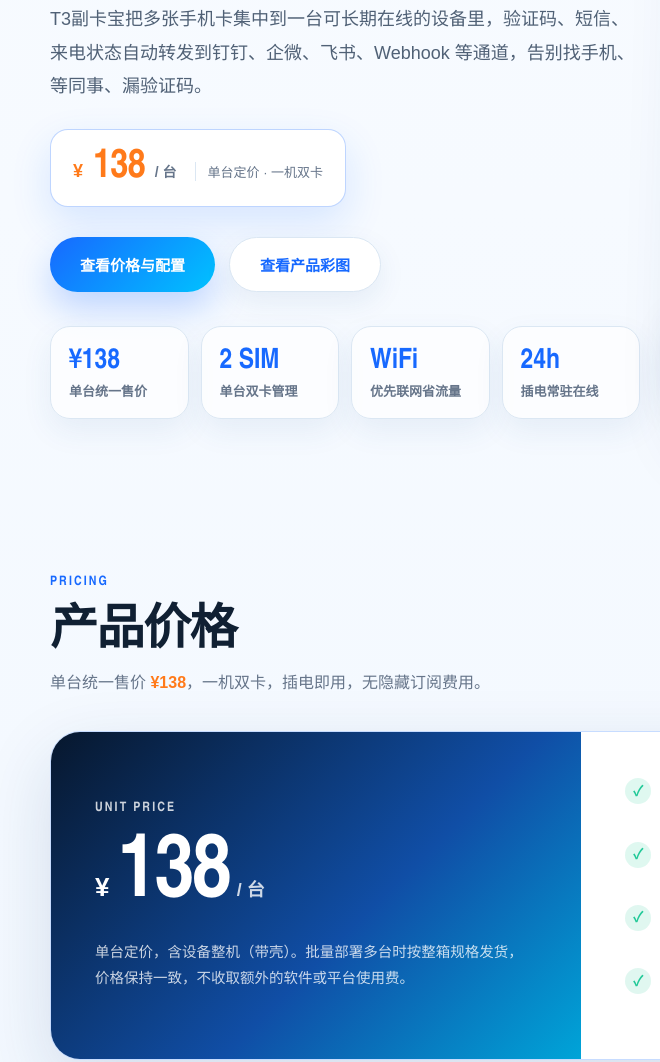
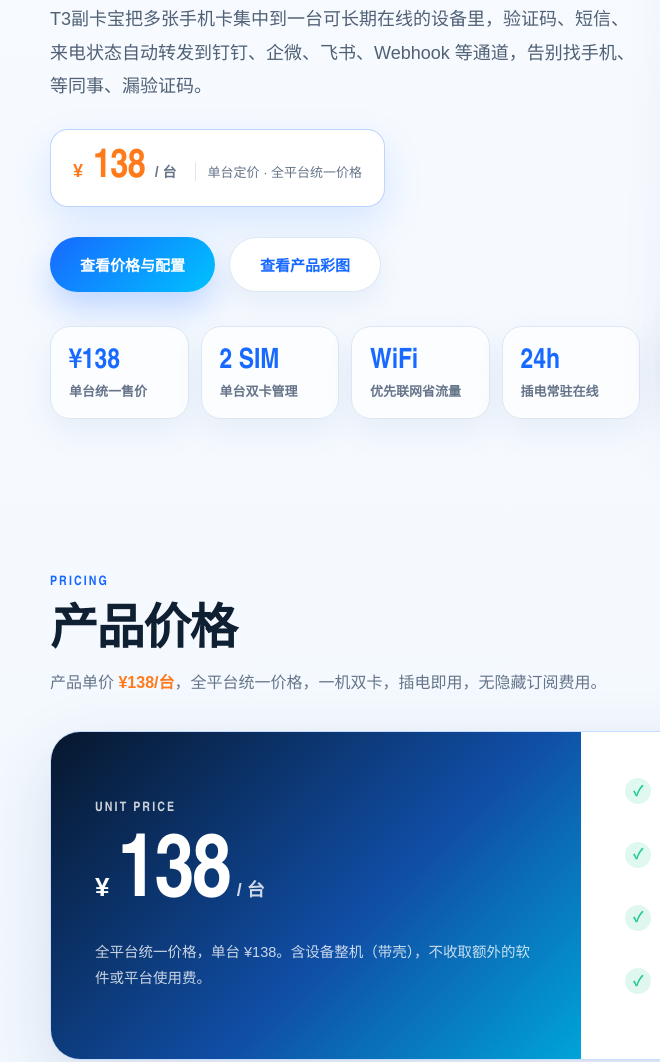
Before and after one commit to zf122373690/fukaobao-promo, a plain HTML site: page index.html in a window 1280 px wide. Shown: the part 394-1456 px from the top of the page, 0-660 px from the left. Drawn offline with Linux system fonts and the light colour scheme.

Commit message:
调整价格展示：去除营销话术，标注全平台统一价格

```diff
--- a/index.html
+++ b/index.html
@@ -185,7 +185,7 @@ th:nth-child(2),td:nth-child(2){background:rgba(23,105,255,.05);color:var(--ink)
     <a href="download.html">工具下载</a>
     <a href="firmware-release.html">更新记录</a>
   </nav>
-  <a class="btn btn-primary" href="#price">¥138/台 立即选购</a>
+  <a class="btn btn-primary" href="#price">查看产品价格</a>
 </div></header>
 
 <main id="top">
@@ -198,7 +198,7 @@ th:nth-child(2),td:nth-child(2){background:rgba(23,105,255,.05);color:var(--ink)
       <p class="lead">T3副卡宝把多张手机卡集中到一台可长期在线的设备里，验证码、短信、来电状态自动转发到钉钉、企微、飞书、Webhook 等通道，告别找手机、等同事、漏验证码。</p>
       <div class="hero-price">
         <span class="cur">¥</span><span class="num">138</span><span class="unit">/ 台</span>
-        <span class="note">单台定价 · 一机双卡</span>
+        <span class="note">单台定价 · 全平台统一价格</span>
       </div>
       <div class="hero-actions">
         <a class="btn btn-primary btn-lg" href="#price">查看价格与配置</a>
@@ -222,13 +222,13 @@ th:nth-child(2),td:nth-child(2){background:rgba(23,105,255,.05);color:var(--ink)
     <div class="section-head">
       <div class="tag">Pricing</div>
       <h2>产品价格</h2>
-      <p>单台统一售价 <b style="color:var(--orange)">¥138</b>，一机双卡，插电即用，无隐藏订阅费用。</p>
+      <p>产品单价 <b style="color:var(--orange)">¥138/台</b>，全平台统一价格，一机双卡，插电即用，无隐藏订阅费用。</p>
     </div>
     <div class="price-band">
       <div class="price-main">
         <div class="tag">Unit Price</div>
         <div class="price-num"><span class="cur">¥</span><span class="n">138</span><span class="u">/ 台</span></div>
-        <p class="sub">单台定价，含设备整机（带壳）。批量部署多台时按整箱规格发货，价格保持一致，不收取额外的软件或平台使用费。</p>
+        <p class="sub">全平台统一价格，单台 ¥138。含设备整机（带壳），不收取额外的软件或平台使用费。</p>
       </div>
       <div class="price-list">
         <div class="price-item"><span class="tick">✓</span><div><b>整机带壳交付</b><span>单台自带完整外壳，防尘防误碰，到手即可部署在运营工位。</span></div></div>
@@ -300,7 +300,7 @@ th:nth-child(2),td:nth-child(2){background:rgba(23,105,255,.05);color:var(--ink)
         <tr><td>流量成本</td><td class="win">WiFi 优先，节省流量</td><td>WiFi 可用</td><td>持续订阅</td><td>常烧卡流量</td></tr>
         <tr><td>团队协作</td><td class="win">群推送、多人共享</td><td>手动转发</td><td>账号风险</td><td>基础支持</td></tr>
         <tr><td>长期稳定</td><td class="win">设备化部署</td><td>旧机卡顿</td><td>依赖服务商</td><td>设备差异大</td></tr>
-        <tr><td>入手成本</td><td class="win">¥138/台，一次买断</td><td>闲置手机折旧</td><td>按月订阅</td><td>价格不透明</td></tr>
+        <tr><td>入手成本</td><td class="win">¥138/台</td><td>闲置手机折旧</td><td>按月订阅</td><td>价格不透明</td></tr>
       </tbody>
     </table></div>
   </div></section>
@@ -357,7 +357,7 @@ th:nth-child(2),td:nth-child(2){background:rgba(23,105,255,.05);color:var(--ink)
       <div>
         <h2>让验证码进入自动化通道</h2>
         <p>把散落的手机卡、验证码、多人协作流程，集中到一台 ¥138 的常驻设备里，更稳定、也更适合展示给客户。</p>
-        <div class="cta-price"><span style="font-size:20px;font-weight:900">¥</span><span class="n">138</span><span style="color:rgba(255,255,255,.8);font-weight:700">/ 台 · 单台定价</span></div>
+        <div class="cta-price"><span style="font-size:20px;font-weight:900">¥</span><span class="n">138</span><span style="color:rgba(255,255,255,.8);font-weight:700">/ 台 · 全平台统一价格</span></div>
       </div>
       <div class="cta-actions">
         <a class="btn btn-lg btn-white" href="download.html">前往工具下载</a>
```
